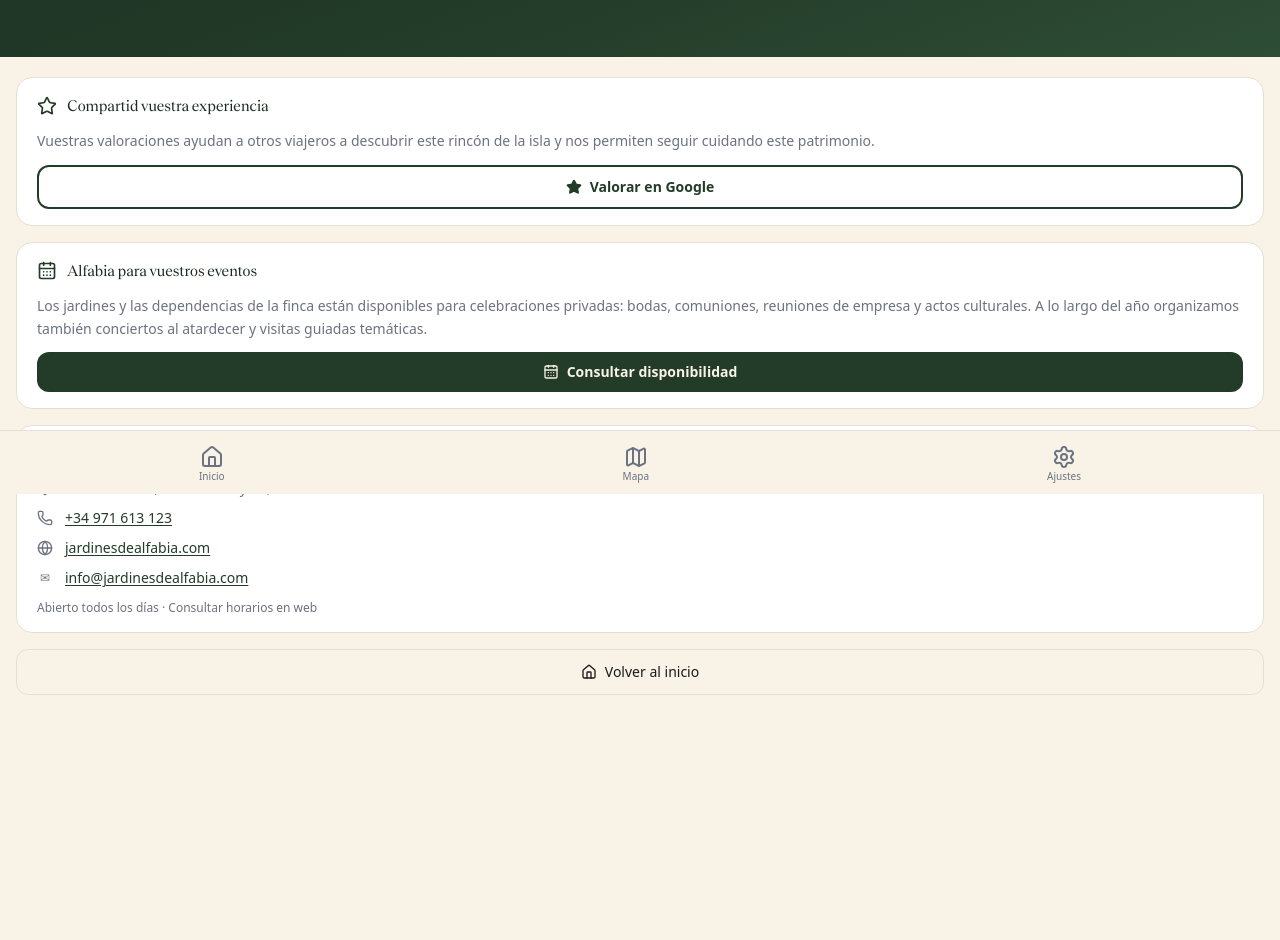
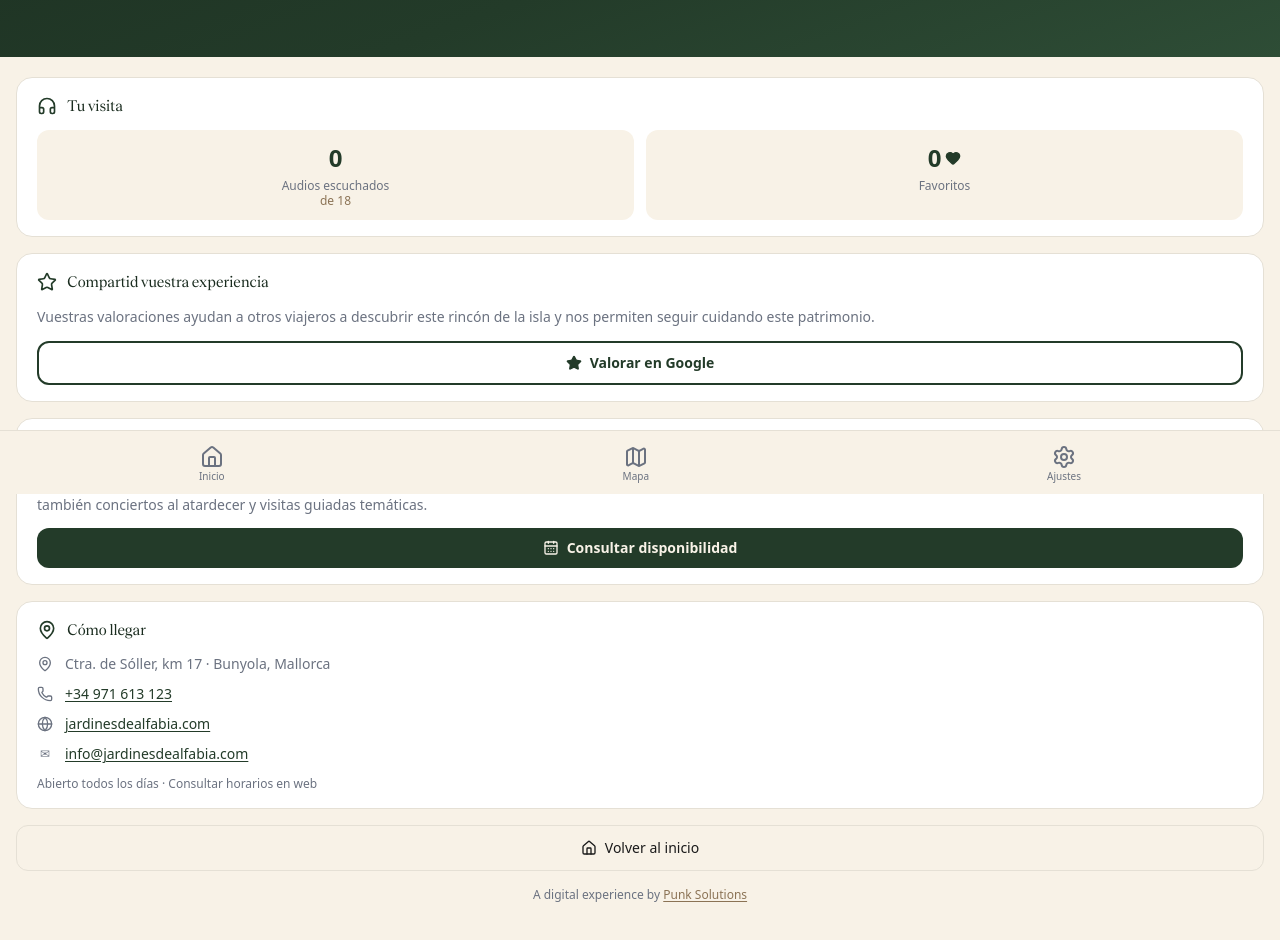
Before and after one commit to Hectorazzo/alfabia-audioguia, a React (Vite) app: page /closing in a window 1280 px wide. Shown: the part 306-1246 px from the top of the page. Before the commit the page ends 1089 px from the top, so only its background shows below. Built offline with nearby package versions, Linux system fonts and the light colour scheme; no server answers; the database is empty.

Commit message:
feat: ClosingPage with visit summary, Google Reviews link, and Punk Solutions credits

```diff
--- a/src/pages/ClosingPage.tsx
+++ b/src/pages/ClosingPage.tsx
@@ -1,94 +1,115 @@
-import { useEffect } from 'react'
+import { useEffect, useState } from 'react'
 import { useNavigate } from 'react-router-dom'
-import { Star, CalendarDays, MapPin, Phone, Globe, Home, Leaf } from 'lucide-react'
+import { Star, CalendarDays, MapPin, Phone, Globe, Home, Leaf, Headphones, Heart } from 'lucide-react'
 import { useAppStore } from '@/stores/useAppStore'
+import { useProgressStore } from '@/stores/useProgressStore'
 import { trackSessionEnd } from '@/services/analyticsService'
+import { supabase } from '@/services/supabase'
 import type { Language } from '@/lib/types'
 
 // ─── UI copy ─────────────────────────────────────────────────────────────────
 
 const COPY = {
   es: {
-    farewell:       'Hasta pronto',
-    farewellSub:    'Gracias por visitar los Jardines de Alfabia.',
-    farewellBody:   'Esperamos que este paseo os haya regalado un poco de la historia, la belleza y la tranquilidad que hacen de Alfabia un lugar único en Mallorca. Os esperamos de nuevo.',
-    reviewTitle:    'Compartid vuestra experiencia',
-    reviewBody:     'Vuestras valoraciones ayudan a otros viajeros a descubrir este rincón de la isla y nos permiten seguir cuidando este patrimonio.',
-    reviewButton:   'Valorar en Google',
-    eventsTitle:    'Alfabia para vuestros eventos',
-    eventsBody:     'Los jardines y las dependencias de la finca están disponibles para celebraciones privadas: bodas, comuniones, reuniones de empresa y actos culturales. A lo largo del año organizamos también conciertos al atardecer y visitas guiadas temáticas.',
-    eventsContact:  'Consultar disponibilidad',
-    contactTitle:   'Cómo llegar',
-    addressLine:    'Ctra. de Sóller, km 17 · Bunyola, Mallorca',
-    hoursLine:      'Abierto todos los días · Consultar horarios en web',
-    backButton:     'Volver al inicio',
+    farewell:        'Hasta pronto',
+    farewellSub:     'Gracias por visitar los Jardines de Alfabia.',
+    farewellBody:    'Esperamos que este paseo os haya regalado un poco de la historia, la belleza y la tranquilidad que hacen de Alfabia un lugar único en Mallorca. Os esperamos de nuevo.',
+    visitTitle:      'Tu visita',
+    listened:        'Audios escuchados',
+    favourites:      'Favoritos',
+    of:              'de',
+    reviewTitle:     'Compartid vuestra experiencia',
+    reviewBody:      'Vuestras valoraciones ayudan a otros viajeros a descubrir este rincón de la isla y nos permiten seguir cuidando este patrimonio.',
+    reviewButton:    'Valorar en Google',
+    eventsTitle:     'Alfabia para vuestros eventos',
+    eventsBody:      'Los jardines y las dependencias de la finca están disponibles para celebraciones privadas: bodas, comuniones, reuniones de empresa y actos culturales. A lo largo del año organizamos también conciertos al atardecer y visitas guiadas temáticas.',
+    eventsContact:   'Consultar disponibilidad',
+    contactTitle:    'Cómo llegar',
+    addressLine:     'Ctra. de Sóller, km 17 · Bunyola, Mallorca',
+    hoursLine:       'Abierto todos los días · Consultar horarios en web',
+    backButton:      'Volver al inicio',
   },
   en: {
-    farewell:       'Until next time',
-    farewellSub:    'Thank you for visiting Jardines de Alfabia.',
-    farewellBody:   'We hope this walk has given you a glimpse of the history, beauty and tranquillity that make Alfabia a unique place in Mallorca. We look forward to welcoming you again.',
-    reviewTitle:    'Share your experience',
-    reviewBody:     'Your reviews help other travellers discover this corner of the island and allow us to continue caring for this heritage.',
-    reviewButton:   'Review on Google',
-    eventsTitle:    'Alfabia for your events',
-    eventsBody:     'The gardens and estate buildings are available for private celebrations: weddings, corporate events, and cultural gatherings. Throughout the year we also host sunset concerts and themed guided tours.',
-    eventsContact:  'Check availability',
-    contactTitle:   'How to get here',
-    addressLine:    'Ctra. de Sóller, km 17 · Bunyola, Mallorca',
-    hoursLine:      'Open every day · Check hours on our website',
-    backButton:     'Back to home',
+    farewell:        'Until next time',
+    farewellSub:     'Thank you for visiting Jardines de Alfabia.',
+    farewellBody:    'We hope this walk has given you a glimpse of the history, beauty and tranquillity that make Alfabia a unique place in Mallorca. We look forward to welcoming you again.',
+    visitTitle:      'Your visit',
+    listened:        'Audios listened',
+    favourites:      'Favourites',
+    of:              'of',
+    reviewTitle:     'Share your experience',
+    reviewBody:      'Your reviews help other travellers discover this corner of the island and allow us to continue caring for this heritage.',
+    reviewButton:    'Review on Google',
+    eventsTitle:     'Alfabia for your events',
+    eventsBody:      'The gardens and estate buildings are available for private celebrations: weddings, corporate events, and cultural gatherings. Throughout the year we also host sunset concerts and themed guided tours.',
+    eventsContact:   'Check availability',
+    contactTitle:    'How to get here',
+    addressLine:     'Ctra. de Sóller, km 17 · Bunyola, Mallorca',
+    hoursLine:       'Open every day · Check hours on our website',
+    backButton:      'Back to home',
   },
   de: {
-    farewell:       'Bis zum nächsten Mal',
-    farewellSub:    'Vielen Dank für Ihren Besuch in den Jardines de Alfabia.',
-    farewellBody:   'Wir hoffen, dass dieser Spaziergang Ihnen einen Einblick in die Geschichte, Schönheit und Ruhe gegeben hat, die Alfabia zu einem einzigartigen Ort auf Mallorca machen. Wir freuen uns auf Ihren nächsten Besuch.',
-    reviewTitle:    'Teilen Sie Ihre Erfahrung',
-    reviewBody:     'Ihre Bewertungen helfen anderen Reisenden, diesen Ort zu entdecken, und ermöglichen es uns, dieses Kulturerbe zu pflegen.',
-    reviewButton:   'Auf Google bewerten',
-    eventsTitle:    'Alfabia für Ihre Veranstaltungen',
-    eventsBody:     'Die Gärten und Gebäude stehen für private Feiern zur Verfügung: Hochzeiten, Firmenevents und Kulturveranstaltungen. Im Laufe des Jahres veranstalten wir auch Abendkonzerte und thematische Führungen.',
-    eventsContact:  'Verfügbarkeit prüfen',
-    contactTitle:   'Anfahrt',
-    addressLine:    'Ctra. de Sóller, km 17 · Bunyola, Mallorca',
-    hoursLine:      'Täglich geöffnet · Öffnungszeiten auf der Website',
-    backButton:     'Zurück zur Startseite',
+    farewell:        'Bis zum nächsten Mal',
+    farewellSub:     'Vielen Dank für Ihren Besuch in den Jardines de Alfabia.',
+    farewellBody:    'Wir hoffen, dass dieser Spaziergang Ihnen einen Einblick in die Geschichte, Schönheit und Ruhe gegeben hat, die Alfabia zu einem einzigartigen Ort auf Mallorca machen. Wir freuen uns auf Ihren nächsten Besuch.',
+    visitTitle:      'Ihr Besuch',
+    listened:        'Angehörte Audios',
+    favourites:      'Favoriten',
+    of:              'von',
+    reviewTitle:     'Teilen Sie Ihre Erfahrung',
+    reviewBody:      'Ihre Bewertungen helfen anderen Reisenden, diesen Ort zu entdecken, und ermöglichen es uns, dieses Kulturerbe zu pflegen.',
+    reviewButton:    'Auf Google bewerten',
+    eventsTitle:     'Alfabia für Ihre Veranstaltungen',
+    eventsBody:      'Die Gärten und Gebäude stehen für private Feiern zur Verfügung: Hochzeiten, Firmenevents und Kulturveranstaltungen. Im Laufe des Jahres veranstalten wir auch Abendkonzerte und thematische Führungen.',
+    eventsContact:   'Verfügbarkeit prüfen',
+    contactTitle:    'Anfahrt',
+    addressLine:     'Ctra. de Sóller, km 17 · Bunyola, Mallorca',
+    hoursLine:       'Täglich geöffnet · Öffnungszeiten auf der Website',
+    backButton:      'Zurück zur Startseite',
   },
   ca: {
-    farewell:       'Fins aviat',
-    farewellSub:    'Gràcies per visitar els Jardins de Alfabia.',
-    farewellBody:   'Esperem que aquest passeig us hagi regalat una mica de la història, la bellesa i la tranquil·litat que fan d\'Alfabia un lloc únic a Mallorca. Us esperem de nou.',
-    reviewTitle:    'Compartiu la vostra experiència',
-    reviewBody:     'Les vostres valoracions ajuden altres viatgers a descobrir aquest racó de l\'illa i ens permeten continuar cuidant aquest patrimoni.',
-    reviewButton:   'Valorar a Google',
-    eventsTitle:    'Alfabia per als vostres esdeveniments',
-    eventsBody:     'Els jardins i les dependències de la finca estan disponibles per a celebracions privades: casaments, comunions, reunions d\'empresa i actes culturals. Al llarg de l\'any organitzem concerts al capvespre i visites guiades temàtiques.',
-    eventsContact:  'Consultar disponibilitat',
-    contactTitle:   'Com arribar-hi',
-    addressLine:    'Ctra. de Sóller, km 17 · Bunyola, Mallorca',
-    hoursLine:      'Obert tots els dies · Consultar horaris al web',
-    backButton:     'Tornar a l\'inici',
+    farewell:        'Fins aviat',
+    farewellSub:     'Gràcies per visitar els Jardins de Alfabia.',
+    farewellBody:    "Esperem que aquest passeig us hagi regalat una mica de la història, la bellesa i la tranquil·litat que fan d'Alfabia un lloc únic a Mallorca. Us esperem de nou.",
+    visitTitle:      'La teva visita',
+    listened:        'Àudios escoltats',
+    favourites:      'Preferits',
+    of:              'de',
+    reviewTitle:     'Compartiu la vostra experiència',
+    reviewBody:      "Les vostres valoracions ajuden altres viatgers a descobrir aquest racó de l'illa i ens permeten continuar cuidant aquest patrimoni.",
+    reviewButton:    'Valorar a Google',
+    eventsTitle:     'Alfabia per als vostres esdeveniments',
+    eventsBody:      "Els jardins i les dependències de la finca estan disponibles per a celebracions privades: casaments, comunions, reunions d'empresa i actes culturals. Al llarg de l'any organitzem concerts al capvespre i visites guiades temàtiques.",
+    eventsContact:   'Consultar disponibilitat',
+    contactTitle:    'Com arribar-hi',
+    addressLine:     'Ctra. de Sóller, km 17 · Bunyola, Mallorca',
+    hoursLine:       'Obert tots els dies · Consultar horaris al web',
+    backButton:      "Tornar a l'inici",
   },
   fr: {
-    farewell:       'À bientôt',
-    farewellSub:    'Merci d\'avoir visité les Jardins de Alfabia.',
-    farewellBody:   'Nous espérons que cette promenade vous a offert un aperçu de l\'histoire, de la beauté et de la tranquillité qui font d\'Alfabia un lieu unique à Majorque. Nous espérons vous accueillir à nouveau.',
-    reviewTitle:    'Partagez votre expérience',
-    reviewBody:     'Vos avis aident d\'autres voyageurs à découvrir ce lieu et nous permettent de continuer à préserver ce patrimoine.',
-    reviewButton:   'Laisser un avis sur Google',
-    eventsTitle:    'Alfabia pour vos événements',
-    eventsBody:     'Les jardins et les bâtiments sont disponibles pour des célébrations privées : mariages, événements d\'entreprise et manifestations culturelles. Tout au long de l\'année, nous organisons également des concerts au coucher du soleil et des visites guidées thématiques.',
-    eventsContact:  'Vérifier les disponibilités',
-    contactTitle:   'Comment s\'y rendre',
-    addressLine:    'Ctra. de Sóller, km 17 · Bunyola, Mallorca',
-    hoursLine:      'Ouvert tous les jours · Consulter les horaires sur le site',
-    backButton:     'Retour à l\'accueil',
+    farewell:        'À bientôt',
+    farewellSub:     "Merci d'avoir visité les Jardins de Alfabia.",
+    farewellBody:    "Nous espérons que cette promenade vous a offert un aperçu de l'histoire, de la beauté et de la tranquillité qui font d'Alfabia un lieu unique à Majorque. Nous espérons vous accueillir à nouveau.",
+    visitTitle:      'Votre visite',
+    listened:        'Audios écoutés',
+    favourites:      'Favoris',
+    of:              'sur',
+    reviewTitle:     'Partagez votre expérience',
+    reviewBody:      "Vos avis aident d'autres voyageurs à découvrir ce lieu et nous permettent de continuer à préserver ce patrimoine.",
+    reviewButton:    'Laisser un avis sur Google',
+    eventsTitle:     'Alfabia pour vos événements',
+    eventsBody:      "Les jardins et les bâtiments sont disponibles pour des célébrations privées : mariages, événements d'entreprise et manifestations culturelles. Tout au long de l'année, nous organisons également des concerts au coucher du soleil et des visites guidées thématiques.",
+    eventsContact:   'Vérifier les disponibilités',
+    contactTitle:    "Comment s'y rendre",
+    addressLine:     'Ctra. de Sóller, km 17 · Bunyola, Mallorca',
+    hoursLine:       'Ouvert tous les jours · Consulter les horaires sur le site',
+    backButton:      "Retour à l'accueil",
   },
 } satisfies Record<Language, Record<string, string>>
 
-// Google Reviews URL — replace PLACEHOLDER with the real Google Place ID
-// Found in Google Maps: share → copy link → extract the CID or use Place ID from Places API
-const GOOGLE_REVIEW_URL = 'https://g.page/r/PLACEHOLDER_REPLACE_WITH_REAL_PLACE_ID/review'
-const WEBSITE_URL       = 'https://www.jardinesdealfabia.com'
+const TOTAL_POIS   = 18
+const WEBSITE_URL  = 'https://www.jardinesdealfabia.com'
+const FALLBACK_REVIEW_URL = 'https://g.page/r/CUV1HNUwFPQeEBE/review'
 
 // ─── Section card ─────────────────────────────────────────────────────────────
 
@@ -115,11 +136,37 @@ function Section({
 // ─── ClosingPage ─────────────────────────────────────────────────────────────
 
 export default function ClosingPage() {
-  const navigate = useNavigate()
-  const language = useAppStore((s) => s.language)
-  const c = COPY[language]
+  const navigate  = useNavigate()
+  const language  = useAppStore((s) => s.language)
+  const c         = COPY[language]
 
-  useEffect(() => { trackSessionEnd() }, [])
+  const listenedPOIs = useProgressStore((s) => s.listenedPOIs)
+  const favorites    = useProgressStore((s) => s.favorites)
+  const resetProgress = useProgressStore((s) => s.reset)
+
+  const [reviewUrl, setReviewUrl] = useState<string>(FALLBACK_REVIEW_URL)
+
+  // Fetch Google Review URL from app_config and track session end
+  useEffect(() => {
+    trackSessionEnd()
+
+    supabase
+      .from('app_config')
+      .select('value')
+      .eq('key', 'review_url_google')
+      .single<{ value: string }>()
+      .then(({ data }) => {
+        if (data?.value) setReviewUrl(data.value)
+      })
+  }, [])
+
+  function handleBackToHome() {
+    resetProgress()
+    navigate('/')
+  }
+
+  const listenedCount  = listenedPOIs.length
+  const favouriteCount = favorites.length
 
   return (
     <div className="flex flex-col min-h-full pb-6">
@@ -146,13 +193,36 @@ export default function ClosingPage() {
       {/* ── Content cards ──────────────────────────────────────────────────── */}
       <div className="flex flex-col gap-4 px-4 pt-5">
 
+        {/* Visit summary */}
+        <Section icon={<Headphones className="w-5 h-5" />} title={c.visitTitle}>
+          <div className="grid grid-cols-2 gap-3">
+            <div className="flex flex-col items-center gap-1 bg-alfabia-cream rounded-xl py-3">
+              <span className="text-2xl font-bold text-alfabia-green">{listenedCount}</span>
+              <span className="text-xs text-alfabia-text-muted text-center leading-tight">
+                {c.listened}
+                <br />
+                <span className="text-alfabia-accent">{c.of} {TOTAL_POIS}</span>
+              </span>
+            </div>
+            <div className="flex flex-col items-center gap-1 bg-alfabia-cream rounded-xl py-3">
+              <span className="text-2xl font-bold text-alfabia-green flex items-center gap-1">
+                {favouriteCount}
+                <Heart className="w-4 h-4 fill-current" />
+              </span>
+              <span className="text-xs text-alfabia-text-muted text-center leading-tight">
+                {c.favourites}
+              </span>
+            </div>
+          </div>
+        </Section>
+
         {/* Google Reviews */}
         <Section icon={<Star className="w-5 h-5" />} title={c.reviewTitle}>
           <p className="text-sm text-alfabia-text-muted leading-relaxed">
             {c.reviewBody}
           </p>
           <a
-            href={GOOGLE_REVIEW_URL}
+            href={reviewUrl}
             target="_blank"
             rel="noopener noreferrer"
             className="flex items-center justify-center gap-2 w-full py-2.5 px-4 rounded-xl border-2 border-alfabia-green text-alfabia-green text-sm font-semibold transition-colors active:bg-alfabia-green active:text-alfabia-cream focus-visible:outline-none focus-visible:ring-2 focus-visible:ring-alfabia-green"
@@ -216,16 +286,29 @@ export default function ClosingPage() {
           </div>
         </Section>
 
-        {/* Back to home */}
+        {/* Back to home — resets progress */}
         <button
           type="button"
-          onClick={() => navigate('/home')}
+          onClick={handleBackToHome}
           className="flex items-center justify-center gap-2 w-full py-3 px-6 bg-alfabia-cream border border-alfabia-border rounded-xl text-sm font-medium text-alfabia-text transition-colors active:bg-white focus-visible:outline-none focus-visible:ring-2 focus-visible:ring-alfabia-green"
         >
           <Home className="w-4 h-4" />
           {c.backButton}
         </button>
 
+        {/* Credits */}
+        <p className="text-center text-xs text-alfabia-text-muted pb-2">
+          A digital experience by{' '}
+          <a
+            href="https://punk.solutions/en"
+            target="_blank"
+            rel="noopener noreferrer"
+            className="text-alfabia-accent underline underline-offset-2 hover:text-alfabia-green transition-colors"
+          >
+            Punk Solutions
+          </a>
+        </p>
+
       </div>
     </div>
   )
```
